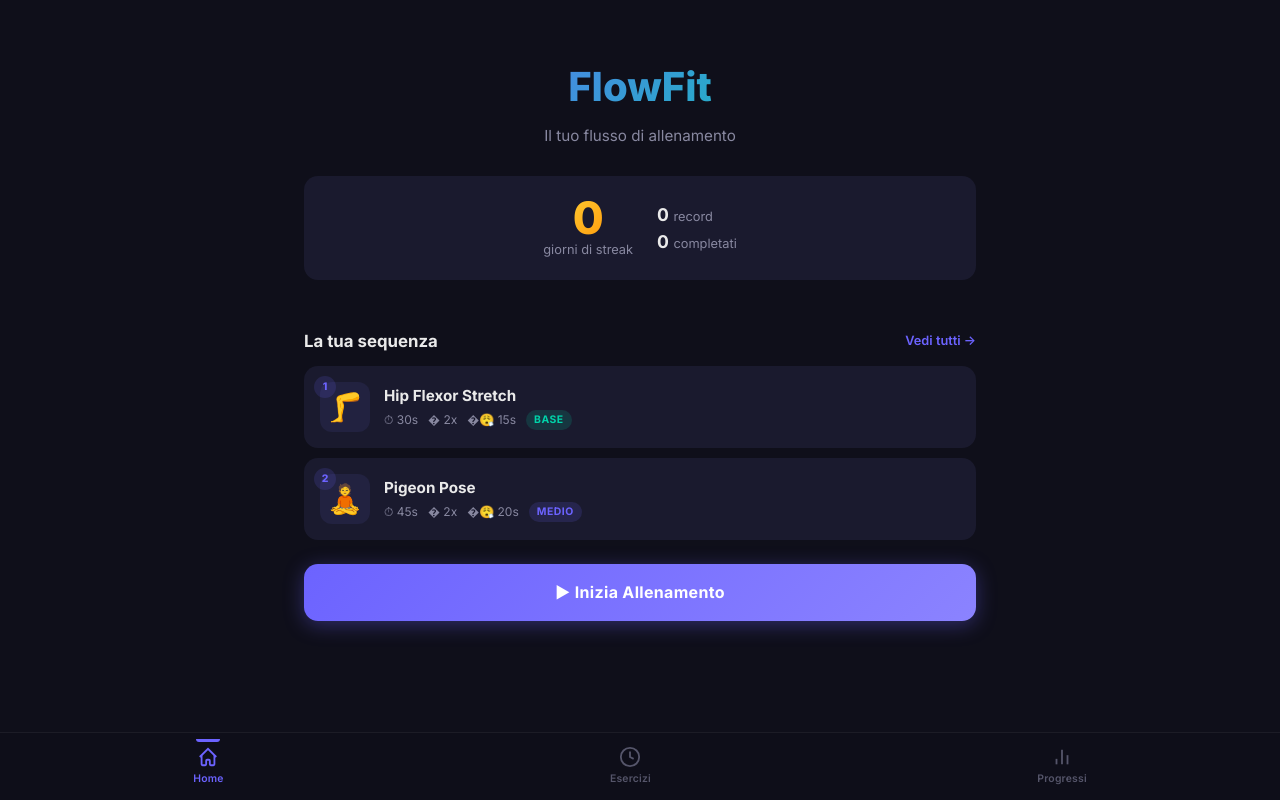
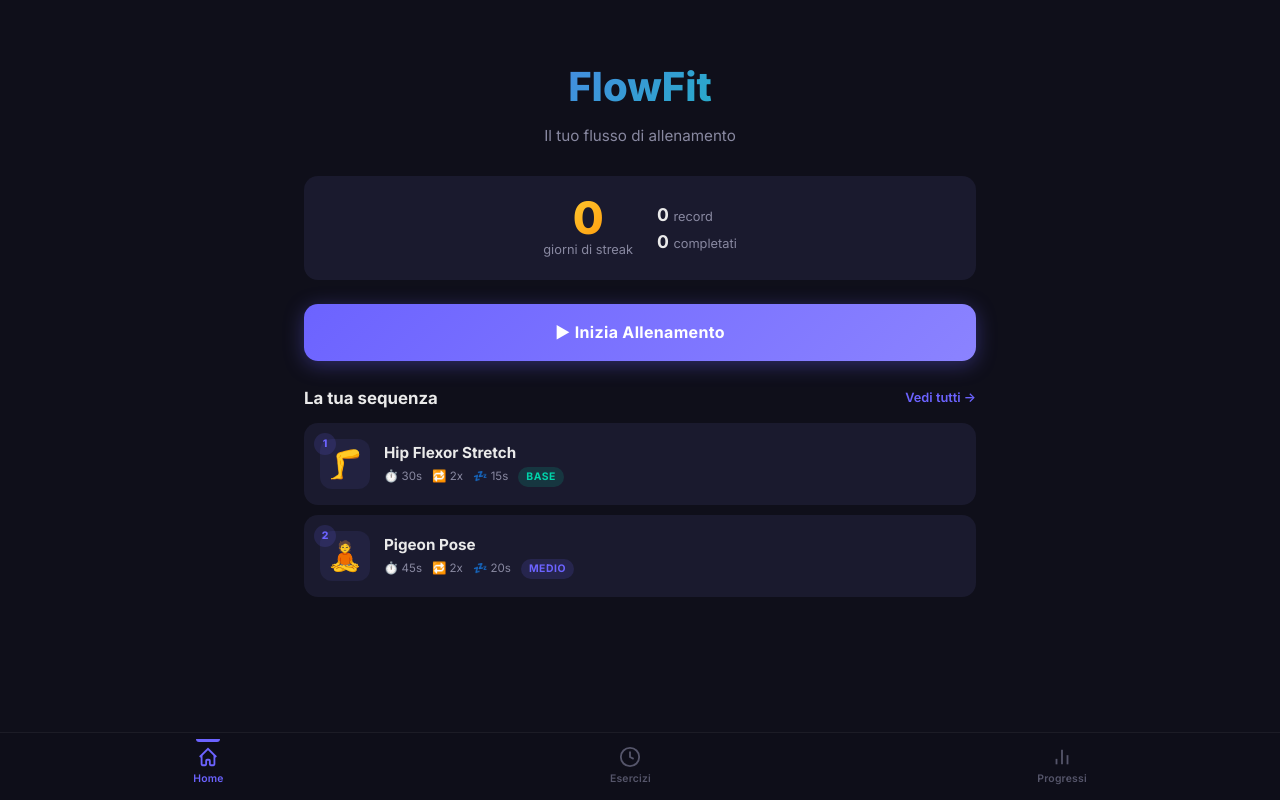
Before and after one commit to thedcfix/training-app, a Flask app: page / in a window 1280 px wide. Run offline with Flask 3, Linux system fonts and the light colour scheme.

Commit message:
feat: update button styles and add event listener for workout start button

```diff
--- a/static/css/style.css
+++ b/static/css/style.css
@@ -140,7 +140,7 @@ ul, ol { list-style: none; }
     display: block;
     width: 100%;
     padding: 16px;
-    margin: 16px 0 24px;
+    margin: 20px 0 0;
     background: linear-gradient(135deg, var(--primary), #8B83FF);
     color: #fff;
     font-size: 1rem;
@@ -149,6 +149,7 @@ ul, ol { list-style: none; }
     border-radius: var(--radius);
     cursor: pointer;
     letter-spacing: .02em;
+    text-align: center;
     box-shadow: 0 4px 20px rgba(108,99,255,.35);
     transition: transform var(--transition), box-shadow var(--transition);
 }
@@ -200,11 +201,12 @@ ul, ol { list-style: none; }
 .card-body { flex: 1; position: relative; z-index: 1; }
 .card-title { font-size: .95rem; font-weight: 700; margin-bottom: 2px; }
 .card-meta {
-    font-size: .75rem; color: var(--text-dim);
-    display: flex; gap: 10px;
+    font-size: .72rem; color: var(--text-dim);
+    display: flex; flex-wrap: wrap; gap: 6px 10px;
 }
 .card-badge {
-    display: inline-flex; align-items: center; gap: 3px;
+    display: inline-flex; align-items: center; gap: 4px;
+    white-space: nowrap;
 }
 .card-check {
     width: 28px; height: 28px;
--- a/static/js/app.js
+++ b/static/js/app.js
@@ -85,6 +85,8 @@
                         <div><span class="streak-detail-val">${streaks.total}</span> <span class="streak-label">completati</span></div>
                     </div>
                 </div>
+
+                <button class="btn-start-sequence" id="btn-start-seq">▶  Inizia Allenamento</button>
             </div>
 
             <div class="section-header">
@@ -95,9 +97,16 @@
             <div class="exercise-list">
                 ${allExercises.map((ex, i) => exerciseCard(ex, i + 1)).join('')}
             </div>
+        </div>`;
 
-            <button class="btn-start-sequence" id="btn-start-seq">▶  Inizia Allenamento</button>
-        </div>`;
+        // Wire up start button
+        const $btnSeq = document.getElementById('btn-start-seq');
+        if ($btnSeq && allExercises.length > 0) {
+            $btnSeq.addEventListener('click', () => {
+                const first = allExercises[0];
+                location.hash = `#player/${first.category}/${first.slug}`;
+            });
+        }
     }
 
     function exerciseCard(ex, seqNum) {
@@ -109,9 +118,9 @@
             <div class="card-body">
                 <div class="card-title">${escapeHtml(ex.title)}</div>
                 <div class="card-meta">
-                    <span class="card-badge">⏱ ${ex.duration}s</span>
-                    <span class="card-badge">� ${ex.repetitions}x</span>
-                    <span class="card-badge">�😮‍💨 ${ex.recovery}s</span>
+                    <span class="card-badge">⏱️ ${ex.duration}s</span>
+                    <span class="card-badge">🔁 ${ex.repetitions}x</span>
+                    <span class="card-badge">💤 ${ex.recovery}s</span>
                     ${difficultyBadge(ex.difficulty)}
                 </div>
             </div>
```
